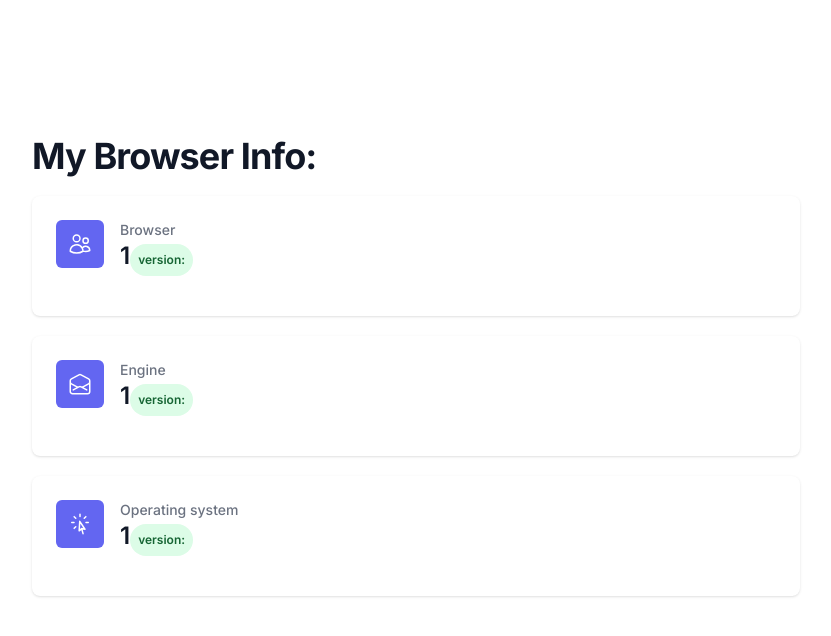
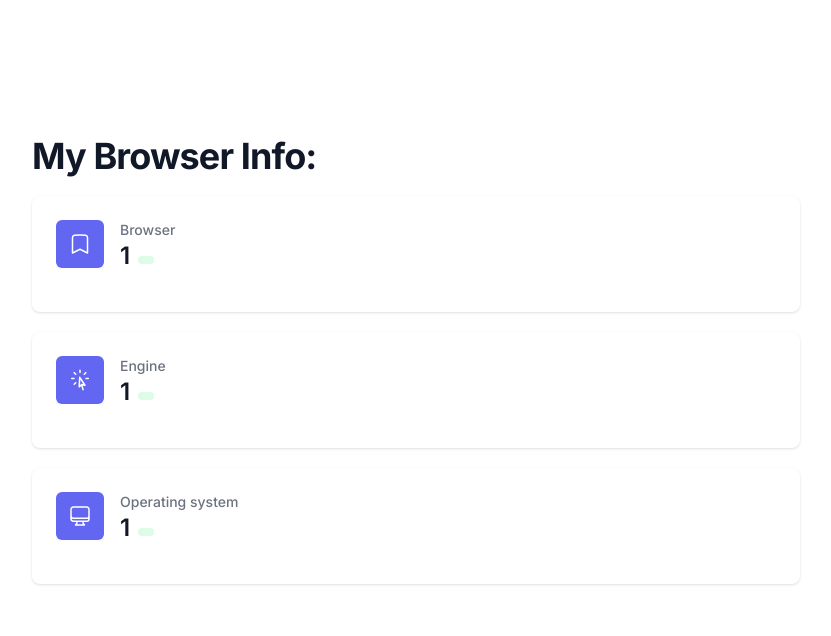
Before and after one commit to crocoder-dev/mybrowser, a Next.js app: page /1/1/1 in a window 1280 px wide. Shown: the top 636 px of the page, without its empty margins (224-1055 px from the left). Built offline with nearby package versions, Linux system fonts and the light colour scheme.

Commit message:
fix: some changes to design

```diff
--- a/src/app/[browser]/[engine]/[os]/page.tsx
+++ b/src/app/[browser]/[engine]/[os]/page.tsx
@@ -1,8 +1,7 @@
-import { NextPage } from "next";
 import {
   CursorArrowRaysIcon,
-  EnvelopeOpenIcon,
-  UsersIcon,
+  ComputerDesktopIcon,
+  BookmarkIcon
 } from "@heroicons/react/24/outline";
 import { Inter } from '@next/font/google';
 
@@ -24,21 +23,21 @@ const page = ({ params }: { params: { browser: string; engine: string; os: strin
       name: "Browser",
       stat: browserName,
       version: browserVersion,
-      icon: UsersIcon,
+      icon: BookmarkIcon,
     },
     {
       id: 2,
       name: "Engine",
       stat: engineName,
       version: engineVersion,
-      icon: EnvelopeOpenIcon,
+      icon: CursorArrowRaysIcon,
     },
     {
       id: 3,
       name: "Operating system",
       stat: osName,
       version: osVersion,
-      icon: CursorArrowRaysIcon,
+      icon: ComputerDesktopIcon,
     },
   ];
 
@@ -65,13 +64,12 @@ const page = ({ params }: { params: { browser: string; engine: string; os: strin
                 {item.name}
               </p>
             </dt>
-            <dd className="ml-16 flex items-baseline pb-4">
+            <dd className="ml-16 flex items-baseline pb-4 align-baseline gap-2">
               <p className="text-2xl font-semibold text-gray-900">
                 {item.stat}
               </p>
-              {" "}
-              <p className="rounded-full leading-8 bg-green-100 px-2 text-xs font-semibold leading-5 text-green-800">
-                version: {item.version}
+              <p className="rounded-full bg-green-100 px-2 py-1 text-xs font-semibold text-green-800">
+                {item.version}
               </p>
             </dd>
           </div>
```
